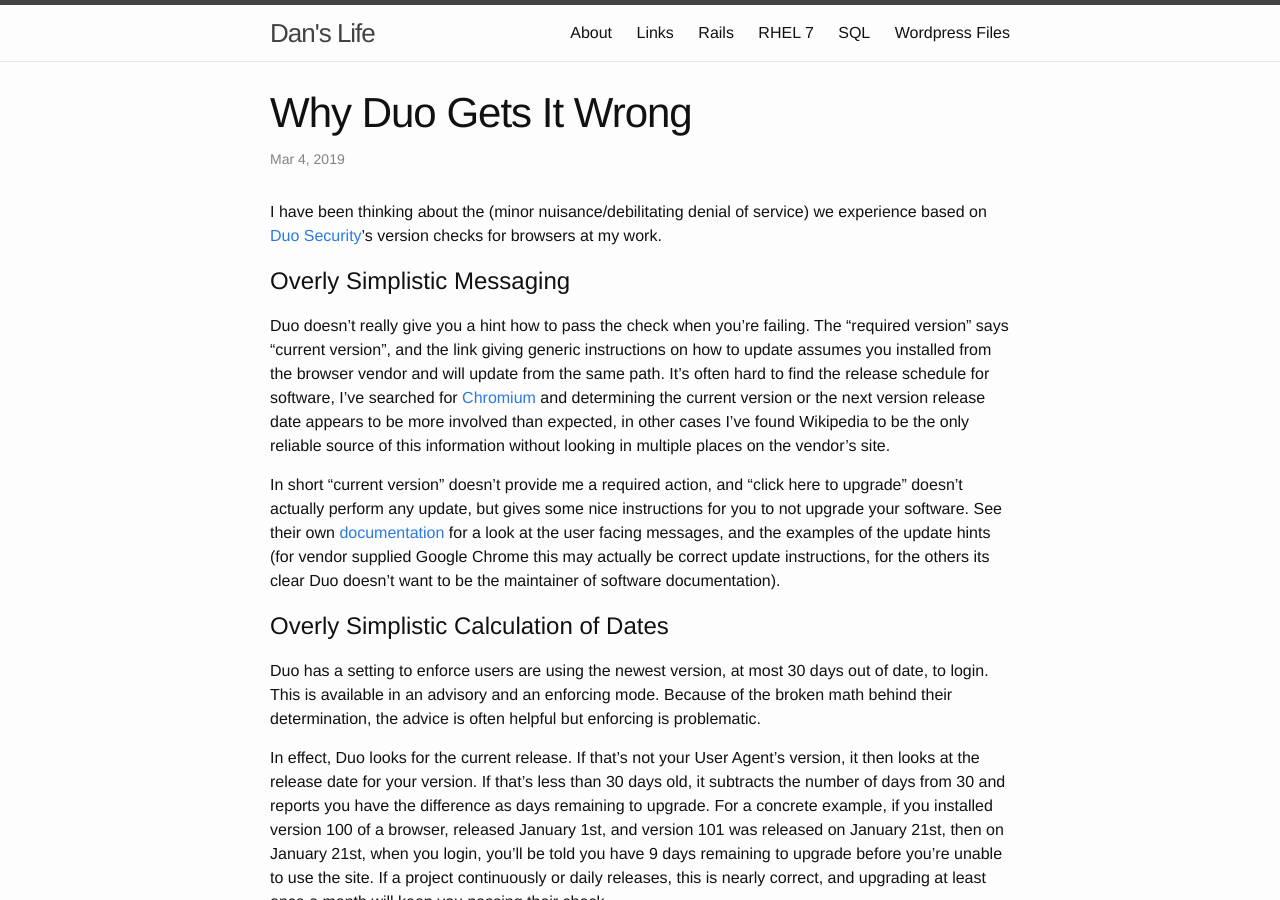
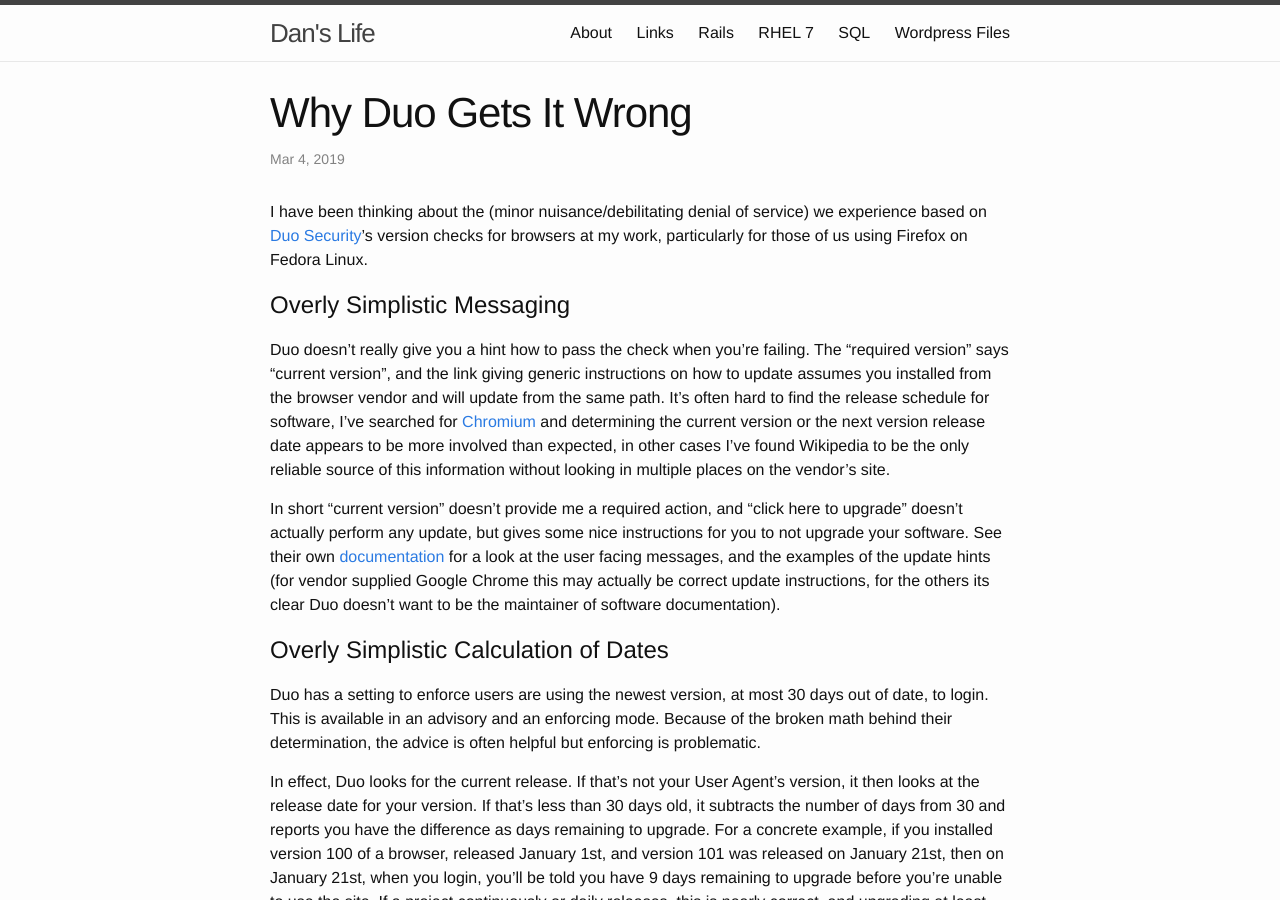
Before and after one commit to djuber/myblog, a Jekyll site: the page built from _posts/2019-03-04-Why-Duo-Gets-It-Wrong.markdown, in a window 1280 px wide and 900 px high. Built offline with Jekyll 4.4.1, drawn with Linux system fonts in a browser that asks for light colours.

Commit message:
automated 2019-03-04-03:19:44

```diff
--- a/_posts/2019-03-04-Why-Duo-Gets-It-Wrong.markdown
+++ b/_posts/2019-03-04-Why-Duo-Gets-It-Wrong.markdown
@@ -5,7 +5,7 @@ title: Why Duo Gets It Wrong
 categories:
 ---
 
-I have been thinking about the (minor nuisance/debilitating denial of service) we experience based on [Duo Security](https://duo.com)'s version checks for browsers at my work.
+I have been thinking about the (minor nuisance/debilitating denial of service) we experience based on [Duo Security](https://duo.com)'s version checks for browsers at my work, particularly for those of us using Firefox on Fedora Linux.
 
 # Overly Simplistic Messaging
 Duo doesn't really give you a hint how to pass the check when you're failing. The "required version" says "current version", and the link giving generic instructions on how to update assumes you installed from the browser vendor and will update from the same path. It's often hard to find the release schedule for software, I've searched for [Chromium](https://www.chromium.org/developers/calendar) and determining the current version or the next version release date appears to be more involved than expected, in other cases I've found Wikipedia to be the only reliable source of this information without looking in multiple places on the vendor's site.
```
